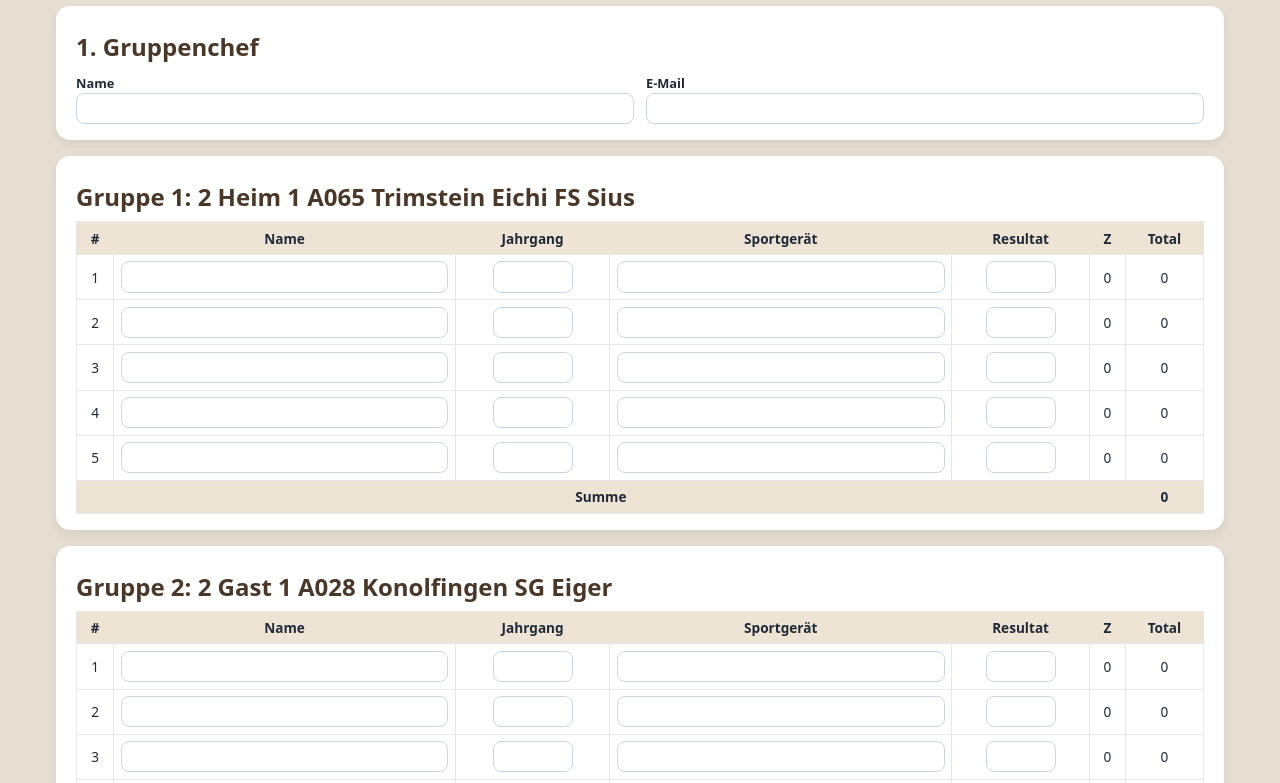
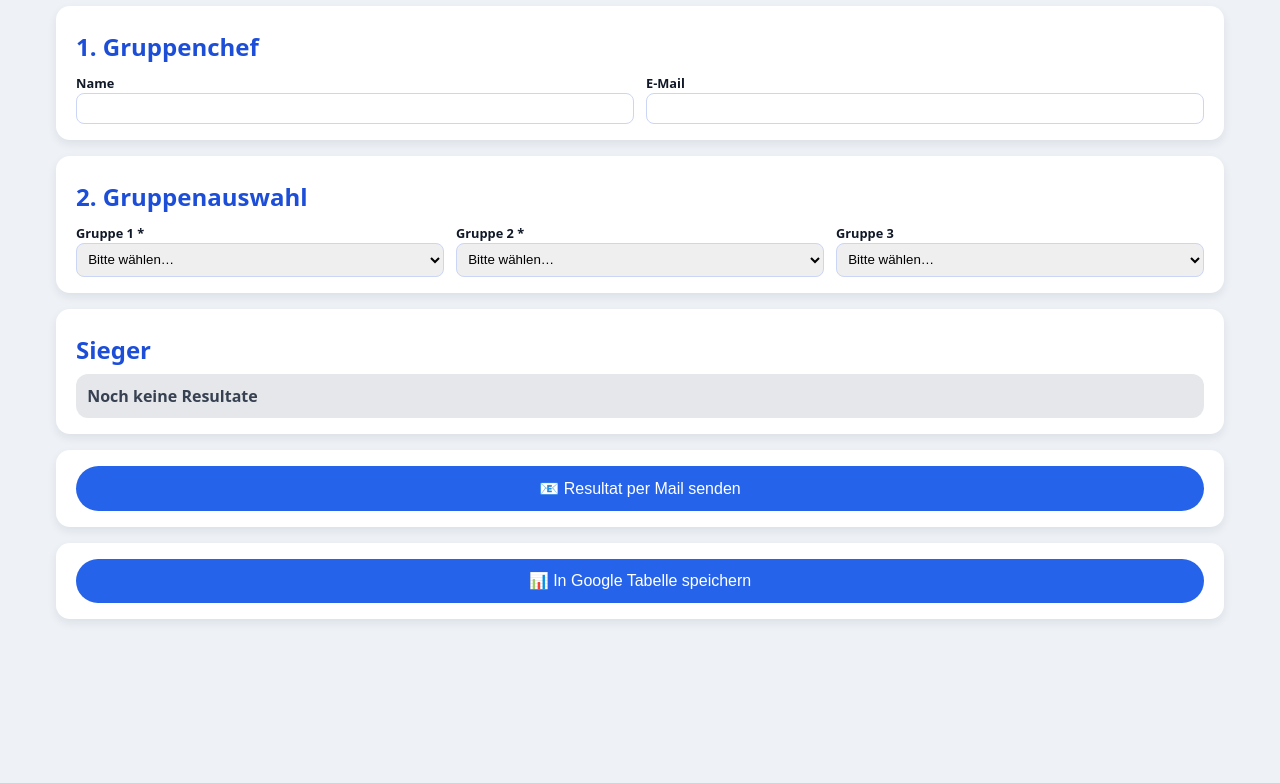
Before and after one commit to thomannpeter-ctrl/amtscup-app-test, a plain HTML site: page index.html in a window 1280 px wide. Shown: the part 96-879 px from the top of the page. After the commit the page ends 800 px from the top, so only its background shows below. Drawn offline with Linux system fonts and the light colour scheme.

Commit message:
Update index.html

```diff
--- a/index.html
+++ b/index.html
@@ -2,61 +2,30 @@
 <html lang="de">
 <head>
 <meta charset="UTF-8">
+<title>Amtscup – Cup-Duell</title>
 <meta name="viewport" content="width=device-width, initial-scale=1">
-<title>Amtscup – Cup-Duell</title>
 
 <style>
 *{box-sizing:border-box}
-body{
-  font-family:system-ui,sans-serif;
-  background:#e7ded3;
-  margin:0;
-  color:#1f2937
-}
+body{font-family:system-ui,sans-serif;background:#eef2f7;margin:0;color:#111827}
 .container{max-width:1200px;margin:auto;padding:1rem}
-h1{color:#3b2f24}
-h2{color:#4a3728;margin:.5rem 0}
-.card{
-  background:#fff;
-  border-radius:14px;
-  padding:1rem 1.25rem;
-  box-shadow:0 4px 10px rgba(0,0,0,.08);
-  margin-bottom:1rem
-}
+h1{color:#1e3a8a}
+h2{color:#1d4ed8;margin:.5rem 0}
+.card{background:#fff;border-radius:14px;padding:1rem 1.25rem;
+box-shadow:0 4px 10px rgba(15,23,42,.08);margin-bottom:1rem}
 .row{display:flex;gap:.75rem;flex-wrap:wrap}
 .field{flex:1;min-width:220px}
 label{font-size:.8rem;font-weight:600}
-input,select{
-  width:100%;
-  padding:.45rem;
-  border-radius:8px;
-  border:1px solid #cbd5e1
-}
+input,select{width:100%;padding:.45rem;border-radius:8px;border:1px solid #cbd5f5}
 .input-year{max-width:80px}
 .input-result{max-width:70px}
+th.gear,td.gear{width:90px}
+th.zcol,td.zcol{width:65px}
 table{width:100%;border-collapse:collapse;font-size:.85rem}
-th,td{
-  border:1px solid #e5e7eb;
-  padding:.4rem;
-  text-align:center
-}
-th{background:#ede4d6}
-button{
-  border:none;
-  border-radius:999px;
-  padding:.8rem;
-  font-size:1rem;
-  cursor:pointer;
-  background:#2563eb;
-  color:white;
-  width:100%
-}
-button.save{background:#14532d}
-.winner{
-  padding:.7rem;
-  border-radius:12px;
-  font-weight:700
-}
+th,td{border:1px solid #e5e7eb;padding:.4rem;text-align:center}
+th{background:#dbeafe}
+button{border:none;border-radius:999px;padding:.8rem;font-size:1rem;cursor:pointer;background:#2563eb;color:white;width:100%}
+.winner{padding:.7rem;border-radius:12px;font-weight:700}
 .winner-ok{background:#dcfce7;color:#166534}
 .winner-none{background:#e5e7eb;color:#374151}
 </style>
@@ -70,14 +39,17 @@ button.save{background:#14532d}
 <div class="card">
 <h2>1. Gruppenchef</h2>
 <div class="row">
-  <div class="field">
-    <label>Name</label>
-    <input id="chef">
+  <div class="field"><label>Name</label><input id="chef"></div>
+  <div class="field"><label>E-Mail</label><input id="email" type="email"></div>
 </div>
-  <div class="field">
-    <label>E-Mail</label>
-    <input id="email" type="email">
 </div>
+
+<div class="card">
+<h2>2. Gruppenauswahl</h2>
+<div class="row">
+  <div class="field"><label>Gruppe 1 *</label><select id="g1"></select></div>
+  <div class="field"><label>Gruppe 2 *</label><select id="g2"></select></div>
+  <div class="field"><label>Gruppe 3</label><select id="g3"></select></div>
 </div>
 </div>
 
@@ -89,124 +61,162 @@ button.save{background:#14532d}
 </div>
 
 <div class="card">
-<button class="save" onclick="saveToGoogle()">📊 In Google Tabelle speichern</button>
+<button onclick="sendResult()">📧 Resultat per Mail senden</button>
+</div>
+
+<div class="card">
+<button onclick="sendToGoogle()">📊 In Google Tabelle speichern</button>
 </div>
 
 </div>
 
 <script>
-/* ================================
-   GOOGLE APPS SCRIPT – FIXE URL
-   ================================ */
-const GOOGLE_SCRIPT_URL =
-"https://script.google.com/macros/s/AKfycbx5Cv-DQoLpUicU4muK7Q0fXmSqIqdhWX9F4VEz2RrkwVe8R4WfSBGavQF9eHqoOovjWA/exec";
+/* ================= KONFIG ================= */
+const RESULT_EMAIL = "thomannpeter@bluewin.ch";
+const GOOGLE_URL = "https://script.google.com/macros/s/AKfycbzv3eifzrGNnxJ46NyofE_g-T_TcuGC37BxtkpKKoDh97NFn8c56rAujWMYnA1DlZos_g/exec";
 
-/* ================================
-   DEMO-GRUPPEN (kannst du ersetzen)
-   ================================ */
-const GROUPS = [
-  "2 Heim 1 A065 Trimstein Eichi FS Sius",
-  "2 Gast 1 A028 Konolfingen SG Eiger"
+const SPORTGERAETE=[
+ {n:"",z:0},{n:"Standard",z:0},{n:"FG",z:0},
+ {n:"Karabiner",z:4},{n:"57/02",z:8},{n:"57/03",z:4},
+ {n:"90BK",z:4},{n:"90RK",z:4}
 ];
+const zus=g=>(SPORTGERAETE.find(x=>x.n===g)||{z:0}).z;
 
-function build(){
-  groups.innerHTML="";
-  GROUPS.forEach((name,i)=>{
-    groups.appendChild(groupCard(i+1,name));
+/* ================= APP ================= */
+
+async function loadGroups(){
+ const r=await fetch("gruppen.txt?ts="+Date.now());
+ const list=(await r.text()).split(/\r?\n/).filter(x=>x.trim());
+ ["g1","g2","g3"].forEach(id=>{
+  const s=document.getElementById(id);
+  s.innerHTML="<option value=''>Bitte wählen…</option>";
+  list.forEach(g=>{
+    const o=document.createElement("option");
+    o.value=o.textContent=g;
+    s.appendChild(o);
+  });
+  s.onchange=buildGroups;
  });
 }
 
-function groupCard(n,name){
+function buildGroups(){
+ groups.innerHTML="";
+ [1,2,3].forEach(n=>{
+  const name=document.getElementById("g"+n).value;
+  if(!name) return;
+  groups.appendChild(createGroup(n,name));
+ });
+ calcWinner();
+}
+
+function createGroup(n,name){
  const c=document.createElement("div");
  c.className="card";
  c.dataset.name=name;
-  c.innerHTML=`
-    <h2>Gruppe ${n}: ${name}</h2>
-    <table>
-      <thead>
-        <tr>
-          <th>#</th><th>Name</th><th>Jahrgang</th>
-          <th>Sportgerät</th><th>Resultat</th><th>Z</th><th>Total</th>
-        </tr>
-      </thead>
+ c.innerHTML=`<h2>Gruppe ${n}: ${name}</h2><table>
+ <thead><tr><th>#</th><th>Name</th><th>Jahrgang</th>
+ <th class="gear">Sportgerät</th><th>Resultat</th>
+ <th class="zcol">Zuschlag</th><th>Total</th></tr></thead>
  <tbody></tbody>
-      <tfoot>
-        <tr>
-          <th colspan="6">Summe</th>
-          <th class="sum">0</th>
-        </tr>
-      </tfoot>
-    </table>
-  `;
+ <tfoot><tr><th colspan="4">Summe</th>
+ <th class="sr">0</th><th class="sz">0</th><th class="st">0</th></tr></tfoot></table>`;
  const tb=c.querySelector("tbody");
  for(let i=1;i<=5;i++){
   const tr=document.createElement("tr");
-    tr.innerHTML=`
-      <td>${i}</td>
+  tr.innerHTML=`<td>${i}</td>
   <td><input class="n"></td>
   <td><input class="y input-year"></td>
-      <td><input class="g"></td>
+  <td class="gear"><select class="g"></select></td>
   <td><input class="r input-result"></td>
-      <td class="z">0</td>
-      <td class="t">0</td>
-    `;
-    tr.querySelectorAll("input").forEach(e=>e.oninput=()=>calc(c));
+  <td class="zcol z">0</td><td class="t">0</td>`;
+  SPORTGERAETE.forEach(s=>{
+   const o=document.createElement("option");
+   o.value=o.textContent=s.n;
+   tr.querySelector(".g").appendChild(o);
+  });
+  tr.querySelectorAll("input,select").forEach(e=>e.oninput=()=>calc(c));
   tb.appendChild(tr);
  }
  return c;
 }
 
 function calc(c){
-  let sum=0;
+ let sr=0,sz=0,st=0;
  c.querySelectorAll("tbody tr").forEach(tr=>{
   const r=+tr.querySelector(".r").value||0;
-    tr.querySelector(".t").textContent=r;
-    sum+=r;
+  const z=zus(tr.querySelector(".g").value);
+  tr.querySelector(".z").textContent=z;
+  tr.querySelector(".t").textContent=r+z;
+  sr+=r;sz+=z;st+=r+z;
  });
-  c.querySelector(".sum").textContent=sum;
-  winner.textContent="Resultate erfasst";
-  winner.className="winner winner-ok";
+ c.querySelector(".sr").textContent=sr;
+ c.querySelector(".sz").textContent=sz;
+ c.querySelector(".st").textContent=st;
+ calcWinner();
 }
 
-/* ================================
-   SPEICHERN NACH GOOGLE SHEETS
-   ================================ */
-function saveToGoogle(){
-  const payload={
-    chef: chef.value,
-    email: email.value,
-    rows:[]
-  };
+function calcWinner(){
+ const cards=[...document.querySelectorAll("#groups .card")];
+ const d=cards.map(c=>({n:c.dataset.name,t:+c.querySelector(".st").textContent}))
+             .filter(x=>x.t>0).sort((a,b)=>b.t-a.t);
+ if(!d.length){winner.textContent="Noch keine Resultate";return;}
+ winner.className="winner winner-ok";
+ if(d.length===2)
+  winner.innerHTML=`🏆 Sieger: ${d[0].n} (${d[0].t})<br>❌ Verlierer: ${d[1].n} (${d[1].t})`;
+ else
+  winner.innerHTML=`🏆 Sieger: ${d[0].n} (${d[0].t}) & ${d[1].n} (${d[1].t})<br>❌ Verlierer: ${d[2].n} (${d[2].t})`;
+}
 
+/* ===== Mail ===== */
+function sendResult(){
+ let body=`AMTSCUP CUP-DUELL\n\nGruppenchef: ${chef.value}\nE-Mail: ${email.value}\n\n`;
+ document.querySelectorAll("#groups .card").forEach((c,i)=>{
+  body+=`GRUPPE ${i+1}: ${c.dataset.name}\n`;
+  body+="Name;Jahrgang;Sportgerät;Resultat;Zuschlag;Total\n";
+  c.querySelectorAll("tbody tr").forEach(tr=>{
+   const n=tr.querySelector(".n").value;
+   const r=tr.querySelector(".r").value;
+   if(n||r)
+    body+=`${n};${tr.querySelector(".y").value};${tr.querySelector(".g").value};${r};${tr.querySelector(".z").textContent};${tr.querySelector(".t").textContent}\n`;
+  });
+  body+="\n";
+ });
+ body+="SIEGER:\n"+winner.textContent;
+ location.href=`mailto:${RESULT_EMAIL}?subject=${encodeURIComponent("Amtscup Resultat")}&body=${encodeURIComponent(body)}`;
+}
+
+/* ===== Google Tabelle ===== */
+function sendToGoogle(){
+ const rows=[];
  document.querySelectorAll("#groups .card").forEach(c=>{
-    const group=c.dataset.name;
+  const gruppe=c.dataset.name;
   c.querySelectorAll("tbody tr").forEach(tr=>{
    const name=tr.querySelector(".n").value;
-      const res=tr.querySelector(".r").value;
-      if(!name && !res) return;
-      payload.rows.push({
-        gruppe: group,
-        name: name,
-        jahr: tr.querySelector(".y").value,
-        geraet: tr.querySelector(".g").value,
-        resultat: +res||0,
-        zuschlag: 0,
-        total: +res||0
+   const r=tr.querySelector(".r").value;
+   if(!name&&!r) return;
+   rows.push({
+     gruppe,
+     name,
+     jahr:tr.querySelector(".y").value,
+     geraet:tr.querySelector(".g").value,
+     resultat:r,
+     zuschlag:tr.querySelector(".z").textContent,
+     total:tr.querySelector(".t").textContent
    });
   });
  });
 
-  fetch(GOOGLE_SCRIPT_URL,{
+ fetch(GOOGLE_URL,{
   method:"POST",
-    mode:"no-cors",
-    headers:{ "Content-Type":"application/json" },
-    body: JSON.stringify(payload)
-  });
-
-  alert("✔ Daten wurden an Google Tabelle gesendet");
+  headers:{"Content-Type":"application/json"},
+  body:JSON.stringify({chef:chef.value,email:email.value,rows})
+ })
+ .then(r=>r.json())
+ .then(()=>alert("✅ Erfolgreich in Google Tabelle gespeichert"))
+ .catch(()=>alert("❌ Fehler beim Senden"));
 }
 
-build();
+loadGroups();
 </script>
 </body>
 </html>
```
Lines whose indentation alone changed are shown as unchanged.
